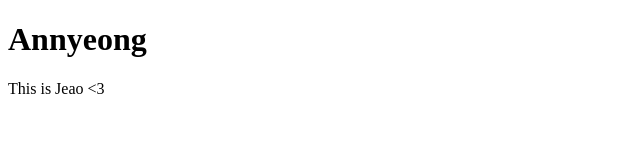
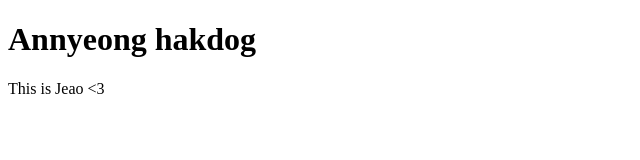
Before and after one commit to Jeao13/krazy, a plain HTML site: page index.html in a window 1280 px wide. Shown: the whole page, without its empty margins (0-640 px from the left). Drawn offline with Linux system fonts and the light colour scheme.

Commit message:
Update index.html

```diff
--- a/index.html
+++ b/index.html
@@ -4,7 +4,7 @@
     <title>POP!</title>
     </head>
     <body>
-        <h1>Annyeong</h1>
+        <h1>Annyeong hakdog</h1>
         <p>This is Jeao &lt;3</p>
     </body>
 </html>
```
